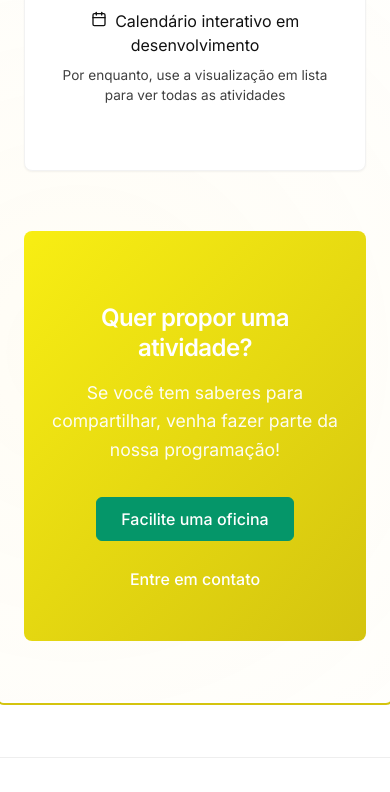
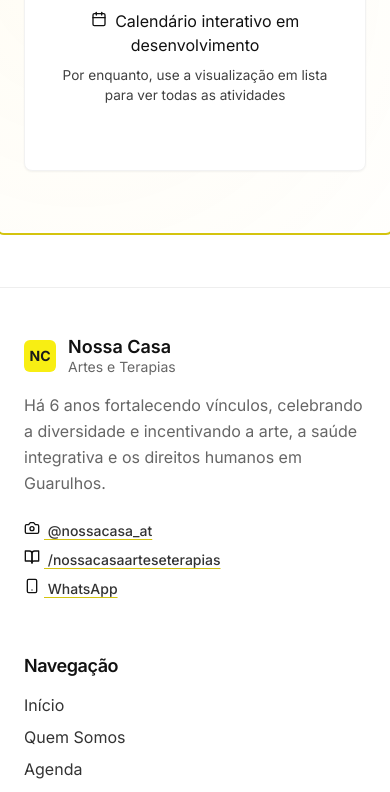
Before and after one commit to limaluizpaulo/nossa-casa, a React (Vite) app: page /agenda in a window 390 px wide. Shown: the part 1156-1948 px from the top of the page. Built offline with nearby package versions, Linux system fonts and the light colour scheme.

Commit message:
feat: remove CTA section from Agenda component and contact phone number from Footer for a cleaner layout

```diff
--- a/src/components/Agenda.jsx
+++ b/src/components/Agenda.jsx
@@ -227,18 +227,6 @@ const Agenda = () => {
             )}
           </div>
         </AnimateOnScroll>
-
-        {/* CTA final */}
-        <AnimateOnScroll animation="fade-up" delay={600}>
-          <div className="agenda-cta mt-48 glow-effect">
-            <h3>Quer propor uma atividade?</h3>
-            <p>Se você tem saberes para compartilhar, venha fazer parte da nossa programação!</p>
-            <div className="cta-buttons mt-24">
-              <Button variant="accent" as={Link} to="/facilitar">Facilite uma oficina</Button>
-              <Button as={Link} to="/contato">Entre em contato</Button>
-            </div>
-          </div>
-        </AnimateOnScroll>
       </div>
     </section>
   );
--- a/src/components/Footer.jsx
+++ b/src/components/Footer.jsx
@@ -77,10 +77,6 @@ const Footer = () => {
                   <strong><MailIcon size={16} style={{display: 'inline', marginRight: '4px'}} /> Email:</strong>
                   <a href="mailto:nossacasaat@gmail.com">nossacasaat@gmail.com</a>
                 </div>
-                <div className="contact-item">
-                  <strong><SmartphoneIcon size={16} style={{display: 'inline', marginRight: '4px'}} /> Telefone:</strong>
-                  <a href="tel:+5511999999999">(11) 99999-9999</a>
-                </div>
               </div>
             </div>
           </div>
```
